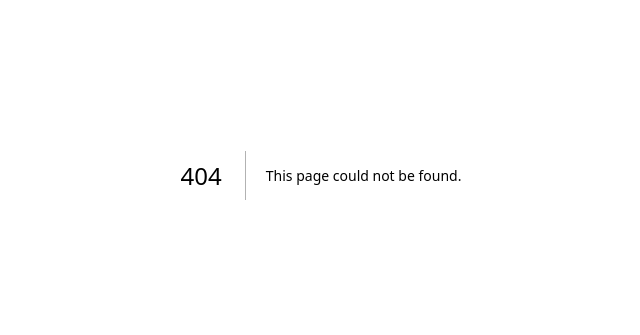
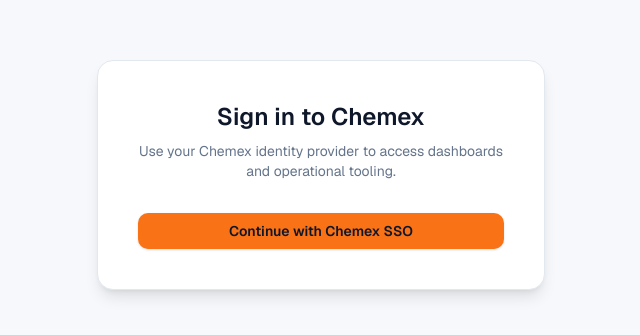
Before and after one commit to Mohammed-Al-Kuthari/chemex_dashboard, a Next.js app: page /auth/sign-in in a window 1280 px wide. Before the commit this address had no page. Shown: the part 225-560 px from the top of the page, without its empty margins (319-959 px from the left). Built offline with nearby package versions, Linux system fonts and the light colour scheme.

Commit message:
feat(auth): create sign-in page with error handling

```diff
--- /dev/null
+++ b/src/app/(auth)/auth/sign-in/page.tsx
@@ -0,0 +1,53 @@
+type SignInPageProps = {
+  searchParams: Promise<{
+    error?: string;
+  } | undefined>;
+};
+
+const errorMessages: Record<string, string> = {
+  invalid_state: 'Your sign-in attempt expired. Please try again.',
+  invalid_state_payload: 'Something went wrong while validating your session. Please retry.',
+  missing_verifier: 'Missing PKCE verifier. Restart the sign-in flow.',
+  oauth_failed: 'Authentication failed. Contact support if the problem persists.',
+};
+
+const resolveErrorMessage = (code?: string) => {
+  if (!code) {
+    return null;
+  }
+
+  return errorMessages[code] ?? 'Unable to sign in right now.';
+};
+
+export default async function SignInPage({ searchParams }: SignInPageProps) {
+  const resolvedParams = await searchParams;
+  const message = resolveErrorMessage(resolvedParams?.error);
+
+  return (
+    <main className="flex min-h-screen items-center justify-center bg-background px-6 py-16">
+      <section className="w-full max-w-md rounded-2xl border border-border bg-surface p-10 shadow-lg">
+        <header className="mb-8 space-y-2 text-center">
+          <h1 className="text-2xl font-semibold text-foreground">Sign in to Chemex</h1>
+          <p className="text-sm text-muted-foreground">
+            Use your Chemex identity provider to access dashboards and operational tooling.
+          </p>
+        </header>
+
+        {message && (
+          <div className="mb-6 rounded-lg border border-orange-200 bg-orange-50 px-4 py-3 text-sm text-orange-700">
+            {message}
+          </div>
+        )}
+
+        <form action="/api/auth/login" method="get" className="space-y-4">
+          <button
+            type="submit"
+            className="w-full rounded-lg bg-primary px-4 py-2 text-sm font-semibold text-primary-foreground shadow-sm transition hover:opacity-90 focus:outline-none focus-visible:ring-2 focus-visible:ring-orange-300"
+          >
+            Continue with Chemex SSO
+          </button>
+        </form>
+      </section>
+    </main>
+  );
+}
```
